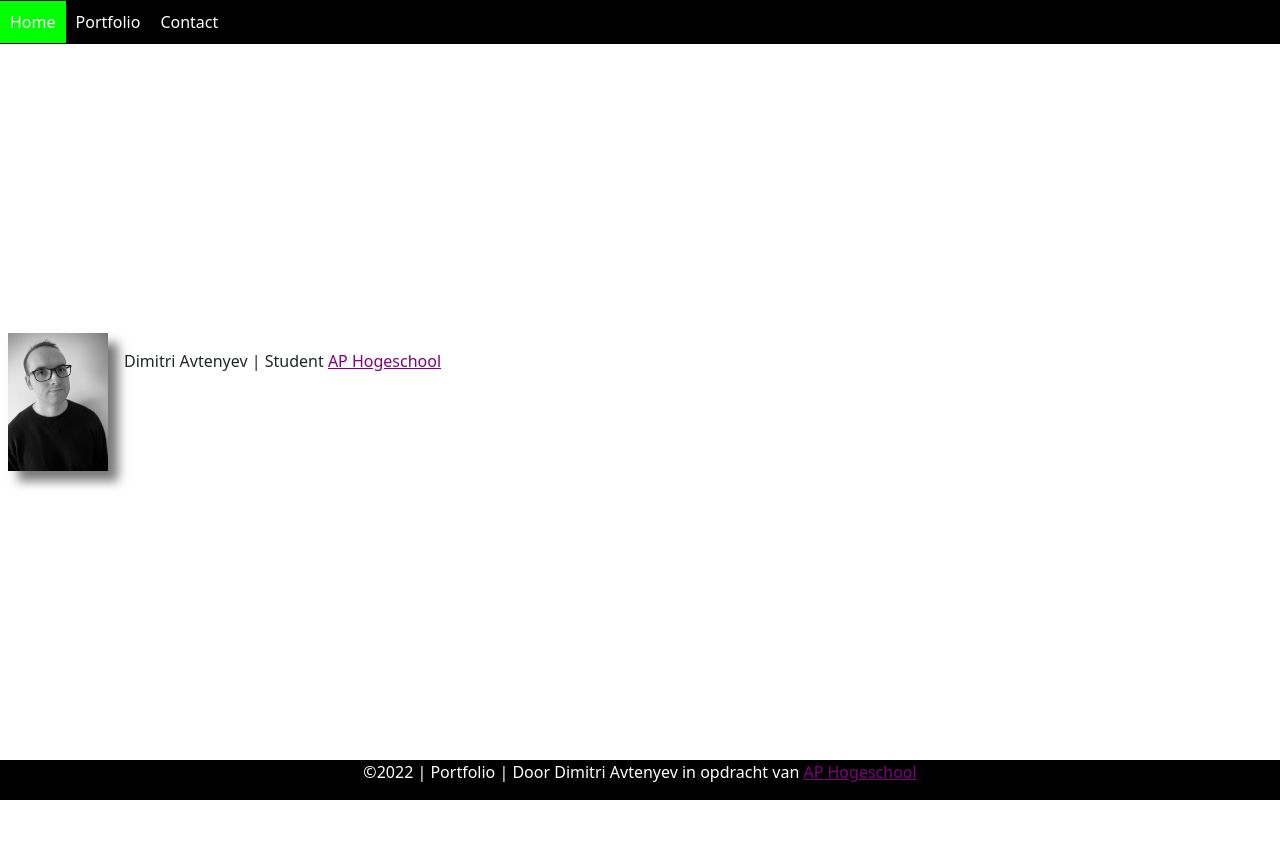
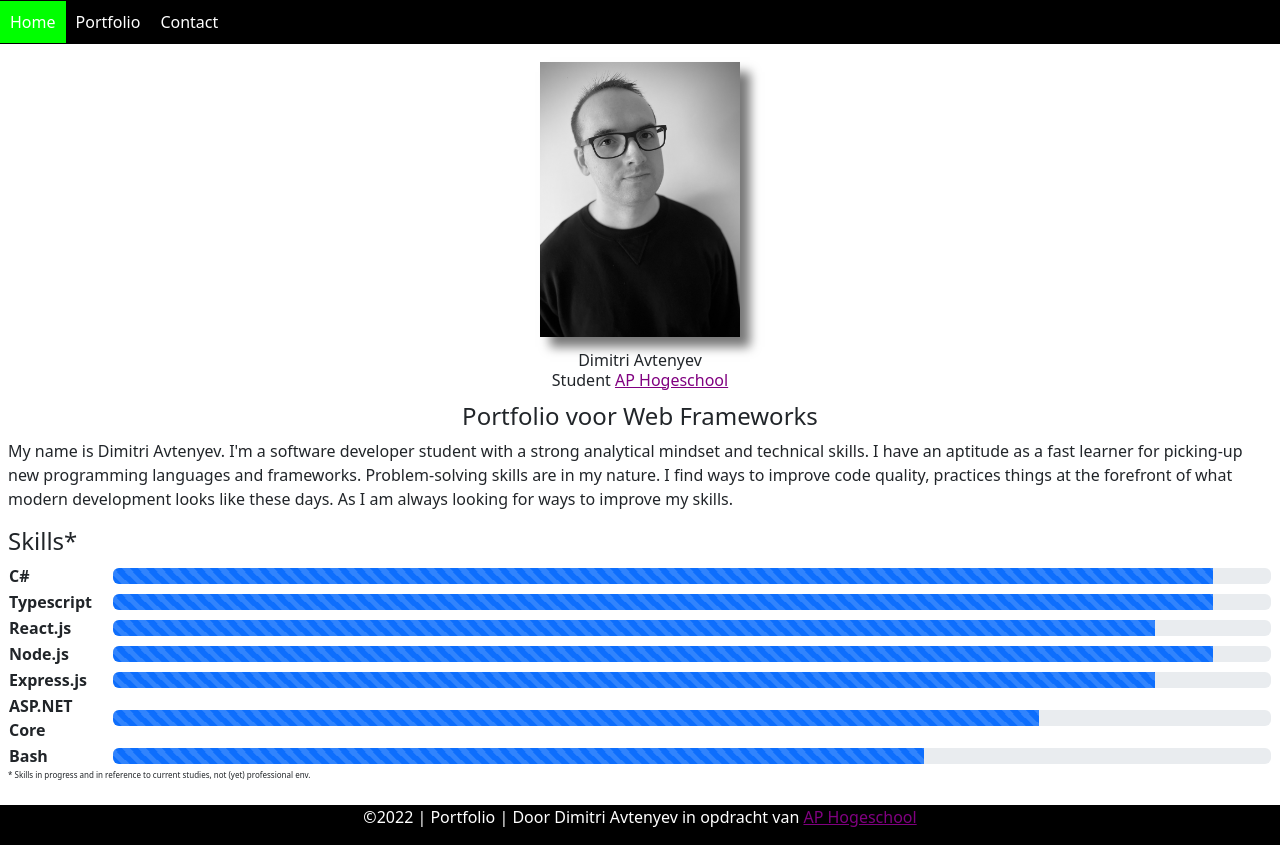
Before and after one commit to Dimitri-Avtenyev/react-portfolio-opdracht2022, a React (Create React App) app: page / in a window 1280 px wide. Before the commit the page ends 800 px from the top, so only its background shows below. Built offline with nearby package versions, Linux system fonts and the light colour scheme.

Commit message:
add basic structure how app pages look

```diff
--- a/package.json
+++ b/package.json
@@ -3,6 +3,7 @@
   "version": "0.1.0",
   "private": true,
   "dependencies": {
+    "@emailjs/browser": "^3.10.0",
     "@testing-library/jest-dom": "^5.16.5",
     "@testing-library/react": "^13.4.0",
     "@testing-library/user-event": "^13.5.0",
--- /dev/null
+++ b/src/Components/Contact/EmailHandler.tsx
@@ -0,0 +1,25 @@
+import emailjs from "@emailjs/browser";
+
+const templateParams = {
+    name: 'Dimitri',
+    notes: 'Check this out!'
+};
+export const sendTestMail = () => {
+    emailjs.send("service_5ksrtaa","template_lg68yk7", templateParams, "LWQd_EkVwMWBSOJNQ")
+	.then((response) => {
+	   console.log('SUCCESS!', response.status, response.text);
+	}, (err) => {
+	   console.log('FAILED...', err);
+	});
+}
+
+const EmailHandler = () => {
+    return (
+        <div>
+
+        </div>
+    )
+
+}
+
+export default EmailHandler;
--- a/src/Components/Home/Home.module.css
+++ b/src/Components/Home/Home.module.css
@@ -1,20 +0,0 @@
-.home {
-    font-size: 1rem;
-    display: flex;
-    flex-direction: row;
-}
-.studentPic {
-    width: 100px;
-    box-shadow: 10px 10px 10px rgba(0, 0, 0, 0.533);
-    margin-left: 0.5rem;
-}
-.info p {
-    padding: 1rem;
-}
-.info a {
-    color: purple;
-    background-color: transparent;
-}
-.info a:hover {
-    color: red;
-}
--- a/src/Components/Home/Home.tsx
+++ b/src/Components/Home/Home.tsx
@@ -1,18 +1,12 @@
-import studentPic from "../Home/IMG_1581.jpeg";
 import styles from "../Home/Home.module.css";
-
+import {sendTestMail} from "../Contact/EmailHandler";
+import Introduction from "./Introduction";
 const Home = () => {
 	return (
 		<div className={styles.home}>
-			<img className={styles.studentPic} src={studentPic} alt="foto student"/>
-			<div className={styles.info}>
-				<p>
-					Dimitri Avtenyev | Student <a href="https://www.ap.be" target={"_blank"}>AP Hogeschool</a>
-				</p>
-			</div>
-			<div></div>
+			<Introduction/>
 		</div>
-	)
+	);
 }
 
 export default Home;
--- /dev/null
+++ b/src/Components/Home/Introduction.module.css
@@ -0,0 +1,44 @@
+.main {
+    font-size: 1rem;
+    display: flex;
+    flex-direction: column;
+    flex: 1;
+    align-items: center;
+    gap: 10px;
+    padding: 0.5rem;
+}
+.main h1 {
+    font-size: 1rem;
+    padding: 0.25rem;
+    text-align:center;
+}
+.main h2 {
+    font-size: 1.5rem;
+    text-align:center;
+}
+.studentPic {
+    width: 200px;
+    height: auto;
+    box-shadow: 10px 10px 10px rgba(0, 0, 0, 0.533);
+    margin-top: 10px;
+}
+
+.info a {
+    color: purple;
+    background-color: transparent;
+}
+.info a:hover {
+    color: red;
+}
+.skillsSection h2 {
+    font-size: 1.5rem;
+    text-align:left;
+}
+
+.skillsTable>tbody td{
+    width: 100%;
+    padding-left: 20px;
+}
+.skillsSection p {
+    font-size: 0.5rem;
+}
--- /dev/null
+++ b/src/Components/Home/Introduction.tsx
@@ -0,0 +1,66 @@
+import styles from "./Introduction.module.css";
+import studentPic from "../Home/IMG_1581.jpeg";
+import ProgressBar from 'react-bootstrap/ProgressBar';
+
+const Introduction = () => {
+
+    return (
+        <div className={styles.main}>
+            <img className={styles.studentPic} src={studentPic} alt="foto student"/>
+			<div className={styles.info}>
+                <h1>
+                    Dimitri Avtenyev<br/> Student <a href="https://www.ap.be" target={"_blank"}>AP Hogeschool</a>
+                </h1>
+                <h2>
+                    Portfolio voor Web Frameworks
+                </h2>
+                <p>My name is Dimitri Avtenyev.
+                I'm a software developer student with a strong analytical mindset and technical skills. I have an aptitude as a fast learner for picking-up new programming languages and frameworks. Problem-solving skills are in my nature.
+                I find ways to improve code quality, practices things at the forefront of what modern development looks like these days. As I am always looking for ways to improve my skills.
+                </p>
+                <div className={styles.skillsSection}>
+                    <h2>Skills*</h2>
+                    <table className={styles.skillsTable}>
+                        <thead></thead>
+                        <tbody>
+                            <tr>
+                                <th>C#</th>
+                                <td><ProgressBar animated now={95} /></td>
+                            </tr>
+                            <tr>
+                                <th>Typescript</th>
+                                <td><ProgressBar animated now={95} /></td>
+                            </tr>
+                            <tr>
+                                <th>React.js</th>
+                                <td><ProgressBar animated now={90} /></td>
+                            </tr>
+                            <tr>
+                                <th>Node.js</th>
+                                <td><ProgressBar animated now={95} /></td>
+                            </tr>
+                            <tr>
+                                <th>Express.js</th>
+                                <td><ProgressBar animated now={90} /></td>
+                            </tr>
+                            <tr>
+                                <th>ASP.NET Core</th>
+                                <td><ProgressBar animated now={80} /></td>
+                            </tr>
+                            <tr>
+                                <th>Bash</th>
+                                <td><ProgressBar animated now={70} /></td>
+                            </tr>
+
+
+                        </tbody>
+                        <tfoot></tfoot>
+                    </table>
+                    <p>* Skills in progress and in reference to current studies, not (yet) professional env.</p>
+                </div>
+            </div>
+        </div>
+    );
+}
+
+export default Introduction;
--- a/src/Components/PortfolioPage/PortfolioPage.tsx
+++ b/src/Components/PortfolioPage/PortfolioPage.tsx
@@ -18,6 +18,42 @@ const PortfolioPage = () => {
 
 				</Accordion.Body>
 			</Accordion.Item>
+			<Accordion.Item eventKey='2'>
+				<Accordion.Header>Component #3</Accordion.Header>
+				<Accordion.Body>
+
+				</Accordion.Body>
+			</Accordion.Item>
+			<Accordion.Item eventKey='3'>
+				<Accordion.Header>Component #4</Accordion.Header>
+				<Accordion.Body>
+
+				</Accordion.Body>
+			</Accordion.Item>
+			<Accordion.Item eventKey='4'>
+				<Accordion.Header>Component #5</Accordion.Header>
+				<Accordion.Body>
+
+				</Accordion.Body>
+			</Accordion.Item>
+			<Accordion.Item eventKey='5'>
+				<Accordion.Header>Component #6</Accordion.Header>
+				<Accordion.Body>
+
+				</Accordion.Body>
+			</Accordion.Item>
+			<Accordion.Item eventKey='6'>
+				<Accordion.Header>Component #7</Accordion.Header>
+				<Accordion.Body>
+
+				</Accordion.Body>
+			</Accordion.Item>
+			<Accordion.Item eventKey='7'>
+				<Accordion.Header>Component #7</Accordion.Header>
+				<Accordion.Body>
+				<CurrentTime/>
+				</Accordion.Body>
+			</Accordion.Item>
 		</Accordion>
 	</div>
     );
```
Also changed, not shown: src/Components/Contact/Contact.tsx (+21 -0 lines), src/Components/Stock.tsx (added, +38 -0 lines), 1 other file (tests, documents, lock files or other folders). Lines whose indentation alone changed are shown as unchanged.
